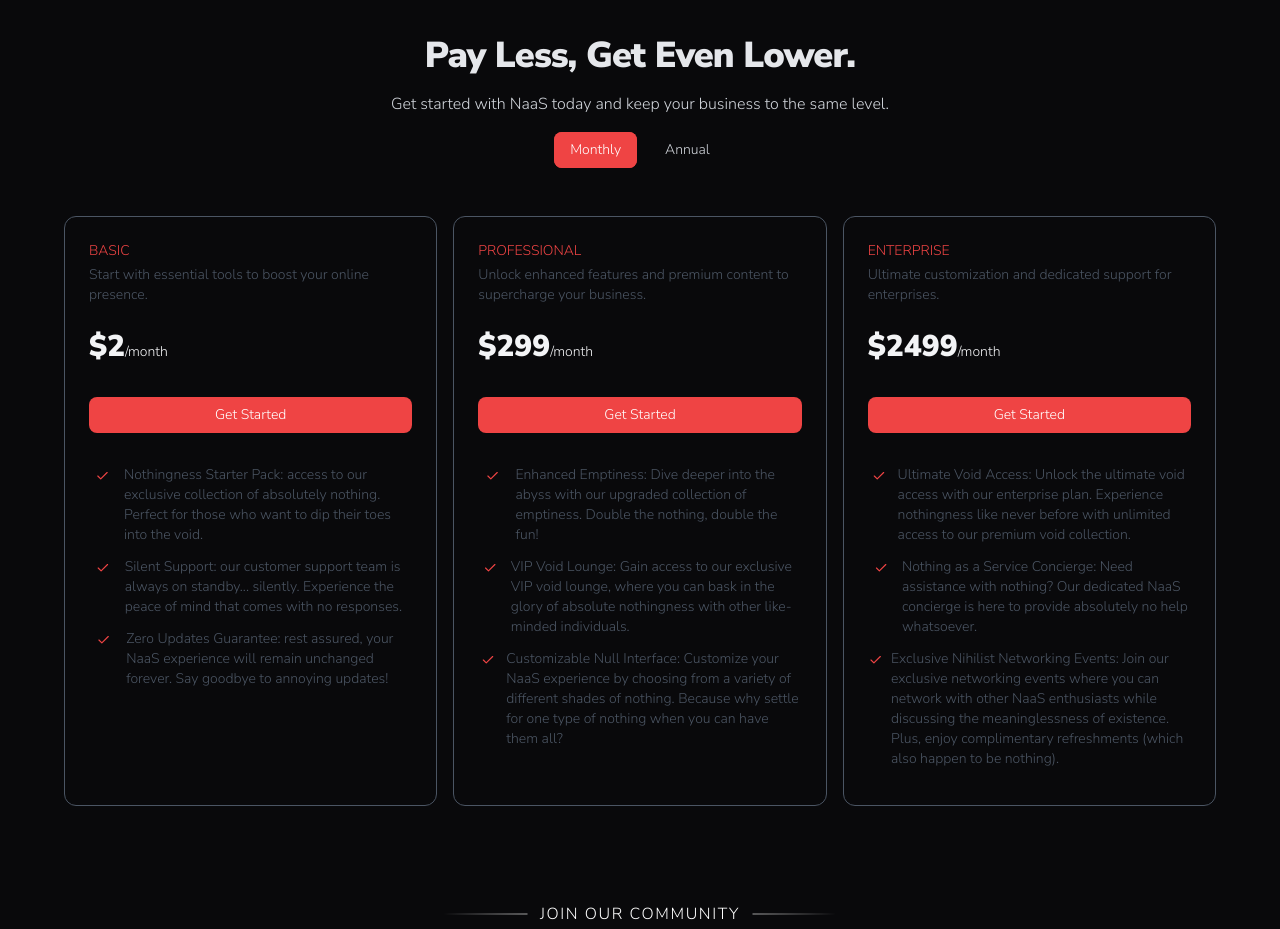
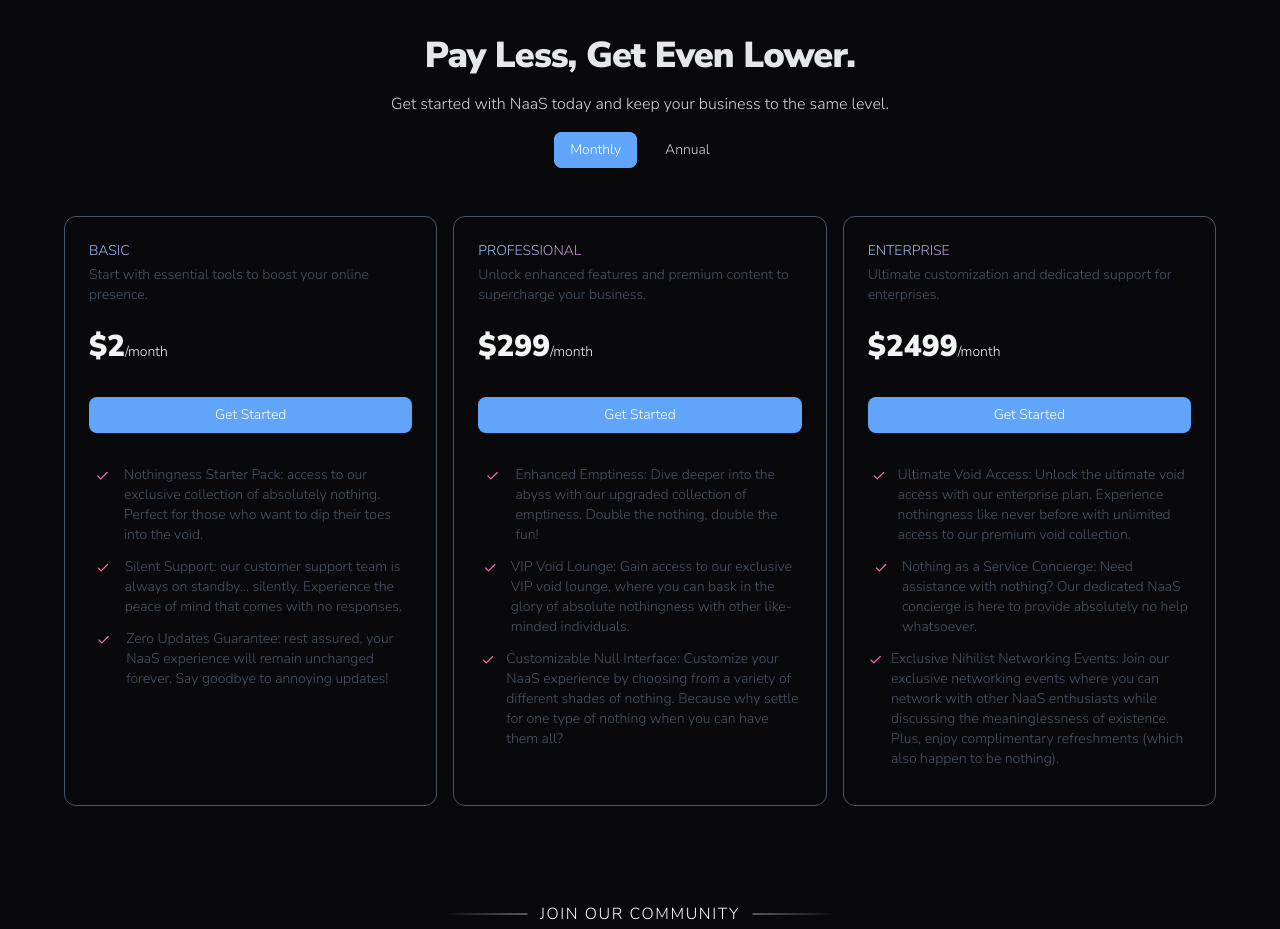
Before and after one commit to MassimoParisi/infoprod, a Next.js app: page / in a window 1280 px wide. Shown: the part 3700-4629 px from the top of the page. Built offline with nearby package versions, Linux system fonts and the light colour scheme.

Commit message:
pricing color palette

```diff
--- a/src/app/_components/Pricing.tsx
+++ b/src/app/_components/Pricing.tsx
@@ -71,7 +71,7 @@ const Pricing = () => {
           className={cn(
             `rounded-lg px-4 py-2 text-sm font-medium `,
             billingCycle === "M"
-              ? "relative bg-red-500 text-white "
+              ? "relative bg-blue-400 text-white "
               : " text-gray-300 hover:bg-red-100 hover:text-black",
           )}
         >
@@ -83,7 +83,7 @@ const Pricing = () => {
           className={cn(
             `rounded-lg px-4 py-2 text-sm font-medium `,
             billingCycle === "A"
-              ? "relative bg-red-500 text-white "
+              ? "relative bg-blue-400 text-white "
               : " text-gray-300 hover:bg-red-100 hover:text-black",
           )}
         >
@@ -101,7 +101,7 @@ const Pricing = () => {
           key={index}
           className="w-full rounded-xl border-[1px] border-gray-600 p-6 text-left"
         >
-          <p className="mb-1 mt-0 text-sm font-medium uppercase text-red-500">
+          <p className="text-gamer mb-1 mt-0 text-sm font-medium uppercase">
             {plan.name}
           </p>
           <p className="my-0 mb-6 text-sm text-gray-600">{plan.description}</p>
@@ -127,14 +127,14 @@ const Pricing = () => {
               onClick={() => {
                 window.open(plan.link);
               }}
-              className="mt-8 w-full rounded-lg bg-red-500 py-2 text-sm font-medium text-white hover:bg-red-500/90"
+              className="mt-8 w-full rounded-lg bg-blue-400 py-2 text-sm font-medium text-white hover:bg-blue-500/90"
             >
               Get Started
             </motion.button>
           </div>
           {plan.features.map((feature, idx) => (
             <div key={idx} className="mb-3 flex items-start gap-2">
-              <Check className="w-20 pt-1 text-red-500" size={18} />
+              <Check className="w-20 pt-1 text-pink-400" size={18} />
               <span className="text-sm text-gray-600">{feature}</span>
             </div>
           ))}
@@ -155,7 +155,7 @@ const BackgroundShift = ({ shiftKey }: { shiftKey: string }) => (
   <motion.span
     key={shiftKey}
     layoutId="bg-shift"
-    className="absolute inset-0 -z-10 rounded-lg bg-red-500"
+    className="absolute inset-0 -z-10 rounded-lg bg-blue-400"
     initial={{ opacity: 0, scale: 0.8 }}
     animate={{ opacity: 1, scale: 1 }}
     exit={{ opacity: 0, scale: 0.8 }}
--- a/src/styles/globals.css
+++ b/src/styles/globals.css
@@ -45,4 +45,10 @@
   body {
     @apply bg-background text-foreground;
   }
+  .text-gamer {
+    @apply bg-gradient-to-r from-blue-300 via-pink-400 to-blue-400 bg-clip-text text-transparent;
+  }
+  .bg-gamer {
+    @apply bg-gradient-to-r from-blue-600 to-pink-400;
+  }
 }
```
